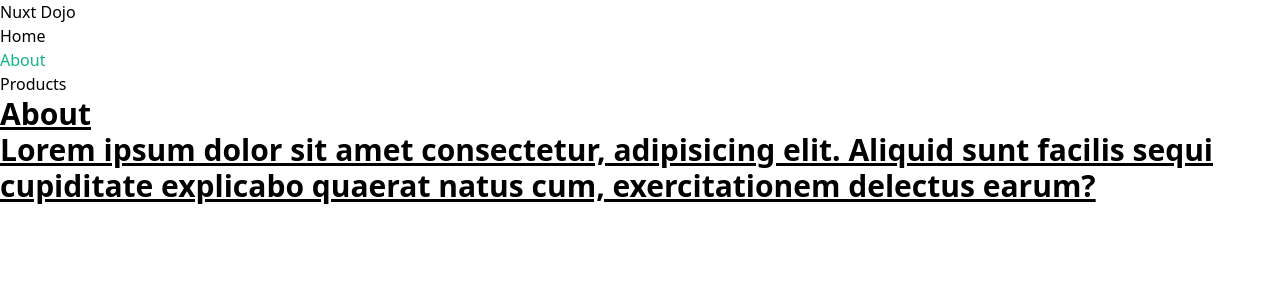
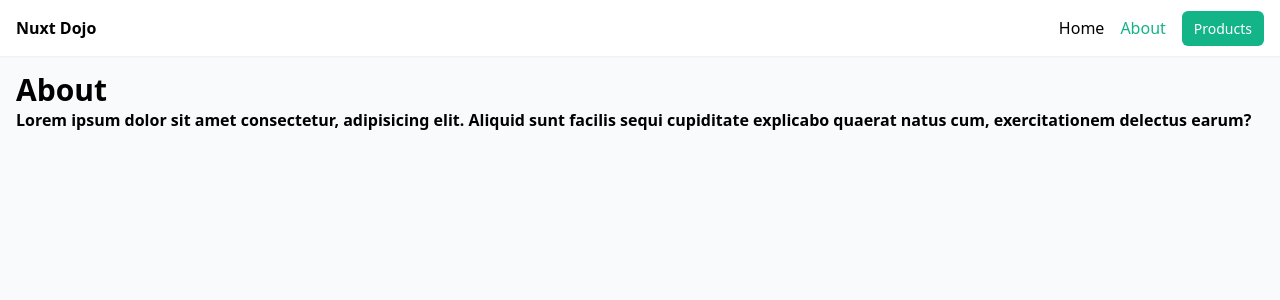
Before and after one commit to ibrahimzahir/nuxt-projects, a Nuxt app: page /about in a window 1280 px wide. Shown: the top 300 px of the page. Built offline with nearby package versions, Linux system fonts and the light colour scheme.

Commit message:
lesson 4

```diff
--- a/assets/css/main.css
+++ b/assets/css/main.css
@@ -1,3 +1,15 @@
 @tailwind base;
 @tailwind components;
 @tailwind utilities;
+
+
+
+body {
+    @apply bg-gray-50;
+  }
+
+  @layer components {
+    .btn {
+      @apply bg-[#12b488] text-white px-3 py-2 rounded-md text-sm text-white;
+    }
+  }
--- a/layouts/default.vue
+++ b/layouts/default.vue
@@ -1,9 +1,9 @@
 <template>
     <div>
-        <header>
-        <nav>
-            <NuxtLink to="/">Nuxt Dojo</NuxtLink>
-            <ul>
+        <header class="shadow-sm bg-white">
+        <nav class="container mx-auto p-4 flex justify-between">
+            <NuxtLink to="/" class="font-bold">Nuxt Dojo</NuxtLink>
+            <ul class="flex gap-4">
                 <li>
                     <NuxtLink to="/">Home</NuxtLink>
                 </li>
@@ -12,13 +12,13 @@
 
                 </li>
                 <li>
-                    <NuxtLink to="/products">Products</NuxtLink>
+                    <NuxtLink to="/products" class="btn">Products</NuxtLink>
                 </li>
             </ul>
         </nav>
     </header>
     </div>
-    <div>
+    <div class="container mx-auto p-4">
         <slot />
     </div>
 </template>
--- a/layouts/products.vue
+++ b/layouts/products.vue
@@ -1,14 +1,14 @@
 <template>
-    <header>
-       <nav>
-        <NuxtLink to="/products">Nust joho</NuxtLink>
+    <header class="shadow-sm bg-white">
+       <nav class="container mx-auto p-4 flex justify-between">
+        <NuxtLink to="/products" class="font-bold">Nust joho</NuxtLink>
        </nav>
     </header>
     <div>
         <slot />
     </div>
     <footer>
-        <ul>
+        <ul class="flex gap-4">
             <li>
                 <NuxtLink to="/">Home</NuxtLink>
             </li>
--- a/pages/about.vue
+++ b/pages/about.vue
@@ -1,7 +1,7 @@
 <template>
     <div>
-        <h2 class="text-3xl font-bold underline">About</h2>
-        <p class="text-3xl font-bold underline">Lorem ipsum dolor sit amet consectetur, adipisicing elit. Aliquid sunt facilis sequi cupiditate explicabo quaerat natus cum, exercitationem delectus earum?</p>
+        <h2 class="text-3xl font-bold">About</h2>
+        <p class="text-defult font-bold">Lorem ipsum dolor sit amet consectetur, adipisicing elit. Aliquid sunt facilis sequi cupiditate explicabo quaerat natus cum, exercitationem delectus earum?</p>
     </div>
 </template>
 
```
